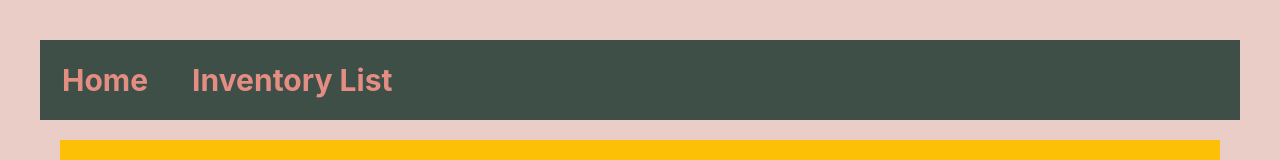
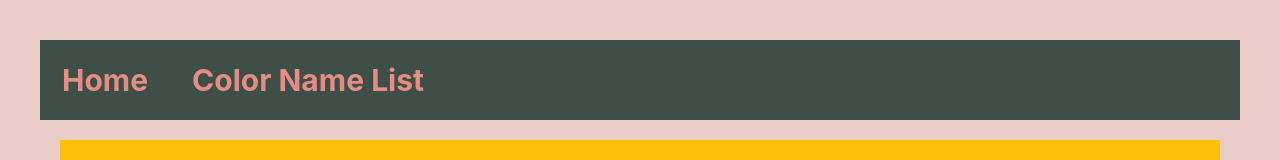
Before and after one commit to RosanneE/Inventory_Managment, a React (Create React App) app in the folder frontend/: page / in a window 1280 px wide. Shown: the top 160 px of the page. Built offline with nearby package versions, Linux system fonts and the light colour scheme; no server answers; a web font is replaced by a local one.

Commit message:
css updates colors list 1

```diff
--- a/frontend/src/App.css
+++ b/frontend/src/App.css
@@ -27,28 +27,6 @@ p{
   font-size: 20px;
 }
 
-/* .App {
-  color: black;
-  text-align: center;
-  display: flex;
-} */
-
-/* .App-logo {
-  height: 40vmin;
-  pointer-events: none;
-}
-
-.App-header {
-  background-color: #282c34;
-  min-height: 100vh;
-  display: flex;
-  flex-direction: column;
-  align-items: center;
-  justify-content: center;
-  font-size: calc(10px + 2vmin);
-  color: white;
-} */
-
 .colorName:hover {
   background-color: #231f20;
 }
@@ -58,16 +36,12 @@ p{
   width: 50px;
 }
 
-.App-link {
-  color: #61dafb;
-}
-
 .colorChangeClick {
   background-color: white;
 }
 
 .intro {
-  margin: 0px, 50px,;
+  margin: 50px,;
   padding: 0px, 50px;
   font-weight: bold;
 }
--- a/frontend/src/components/Nav.js
+++ b/frontend/src/components/Nav.js
@@ -9,7 +9,7 @@ const Nav = (props) => {
 				<div>Home</div>
 			</Link>
 			<Link className= "nav" to="/products">
-				<div>Inventory List</div>
+				<div>Color Name List</div>
 			</Link>
 		</div>
 	)
```
Also changed, not shown: 1 other file (tests, documents, lock files or other folders).
